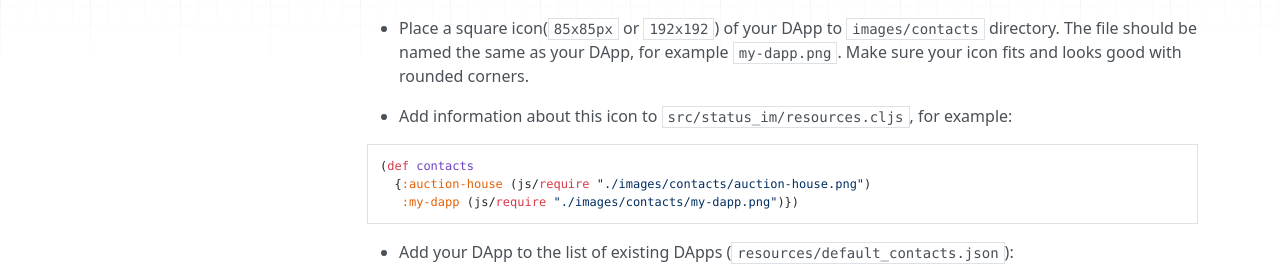
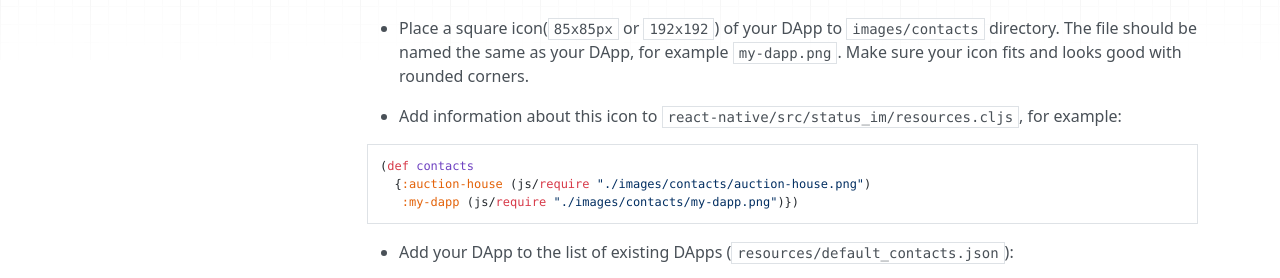
Before and after one commit to status-im/wiki.status.im, an MkDocs documentation site: the page built from docs/contributing/development/adding-dapps.md, in a window 1280 px wide and 961 px high. Shown: the part 246-524 px from the top of the window. Built offline with MkDocs 1.6.1, drawn with Linux system fonts in a browser that asks for light colours; nearby versions of some CDN libraries; old or Windows-style settings are respelled for this version of MkDocs.

Commit message:
Update resources.cljs path

````diff
--- a/docs/contributing/development/adding-dapps.md
+++ b/docs/contributing/development/adding-dapps.md
@@ -4,7 +4,7 @@ During the Alpha we are accepting example DApps as default contacts, to add your
 
 - Place a square icon(`85x85px` or `192x192`) of your DApp to `images/contacts` directory. The file should be named the same as your DApp, for example `my-dapp.png`. Make sure your icon fits and looks good with rounded corners.
 
-- Add information about this icon to `src/status_im/resources.cljs`, for example:
+- Add information about this icon to `react-native/src/status_im/resources.cljs`, for example:
 ```
 (def contacts
   {:auction-house (js/require "./images/contacts/auction-house.png")
````
